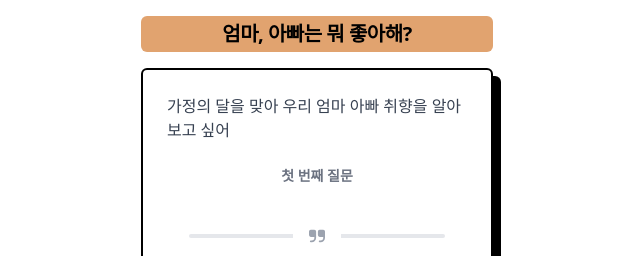
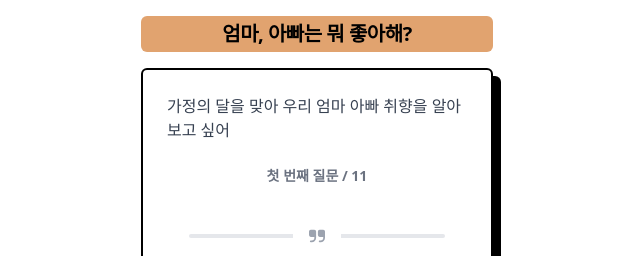
Before and after one commit to effy-coding/parents_day, a SvelteKit app: page / in a window 1280 px wide. Shown: the top 256 px of the page, without its empty margins (323-963 px from the left). Built offline with nearby package versions, Linux system fonts and the light colour scheme; a web font is replaced by a local one.

Commit message:
feat: 질문 추가

```diff
--- a/src/routes/+page.svelte
+++ b/src/routes/+page.svelte
@@ -1,4 +1,5 @@
 <script lang="ts">
+	import { goto } from '$app/navigation';
 	import LZ from 'lz-string';
 	import { onMount } from 'svelte';
 
@@ -22,7 +23,7 @@
 			a: ''
 		},
 		{
-			q: '가장 좋아하는 음악 장르랑 아티스트는 누구야?',
+			q: '가장 좋아하는 음악 장르랑 아티스트는 누구야? (예: 팝, 클래식, 힙합, 락 등)',
 			a: ''
 		},
 		{
@@ -31,6 +32,22 @@
 		},
 		{
 			q: '앞으로 시도해보고 싶은 취미나 활동 있어?',
+			a: ''
+		},
+		{
+			q: '가장 기억에 남는 여행지는 어디야? 이유는 뭐야?',
+			a: ''
+		},
+		{
+			q: '오늘 저녁 메뉴로 먹고 싶은 음식은 뭐야?',
+			a: ''
+		},
+		{
+			q: '가장 좋아하는 계절은 뭐야? 이유는?',
+			a: ''
+		},
+		{
+			q: '꼭 가보고 싶은 콘서트 있어?',
 			a: ''
 		}
 	];
@@ -45,7 +62,12 @@
 		'일곱 번째',
 		'여덟 번째',
 		'아홉 번째',
-		'열 번째'
+		'열 번째',
+		'열한 번째',
+		'열두 번째',
+		'열세 번째',
+		'열네 번째',
+		'열다섯 번째'
 	];
 
 	function handlePrevious() {
@@ -67,6 +89,7 @@
 
 	function reset() {
 		currentQuestion = 0;
+		goto('/');
 		questions.forEach((item) => {
 			item.a = '';
 		});
@@ -144,7 +167,7 @@
 					<div class="flex flex-col items-center justify-center text-center">
 						<blockquote class="font-semibold text-gray-900">
 							<p class="mb-4 text-sm text-gray-500">
-								{indexString[currentQuestion]} 질문
+								{indexString[currentQuestion]} 질문 / {questions.length}
 							</p>
 							<div class="inline-flex items-center justify-center w-full">
 								<hr class="w-64 h-1 my-8 bg-gray-200 border-0 rounded" />
```
